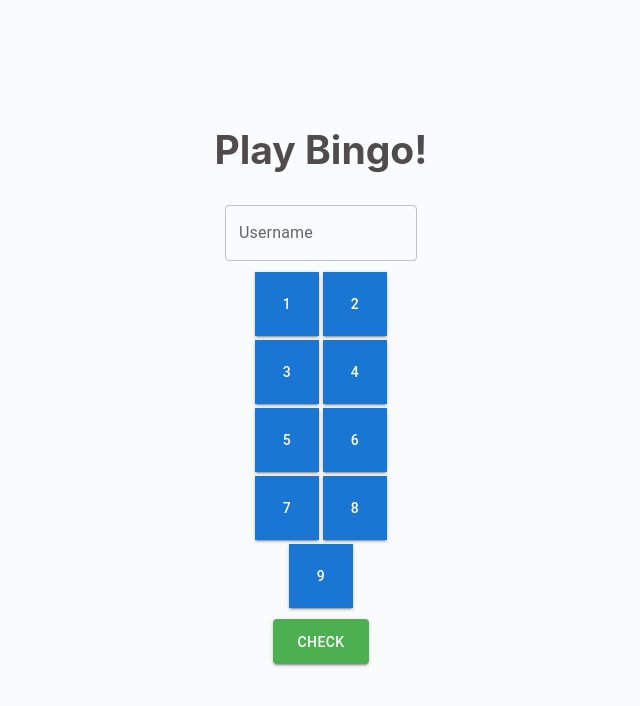
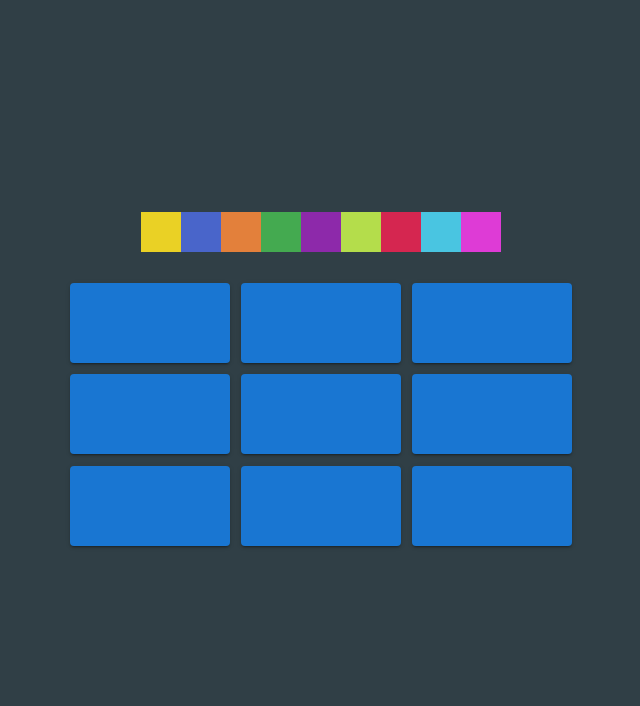
Before and after one commit to 1rkennethr1/Passkey, a React (Create React App) app: page / in a window 1280 px wide. Shown: the top 706 px of the page, without its empty margins (319-959 px from the left). Built offline with nearby package versions, Linux system fonts and the light colour scheme.

Commit message:
Color Changes

```diff
--- a/src/App.css
+++ b/src/App.css
@@ -14,7 +14,7 @@
 }
 
 .App-header {
-  background-color: #fafbfd;
+  background-color: #303f46;
   min-height: 100vh;
   display: flex;
   flex-direction: column;
--- a/src/App.tsx
+++ b/src/App.tsx
@@ -1,13 +1,12 @@
 import './App.css';
-import Bingo from './components/Bingo';
+import ColorSequence from './components/ColorSequence';
 
 
 function App() {
   return (
     <div className="App">
       <header className="App-header">
-      <h2>Play Bingo!</h2>
-      <Bingo></Bingo>
+      <ColorSequence></ColorSequence>
       </header>
     </div>
   );
--- a/src/components/ColorSequence.tsx
+++ b/src/components/ColorSequence.tsx
@@ -1 +1,74 @@
-import { Box, Button, Grid, } from "@mui/material";
+import { Box, Button } from "@mui/material";
+import { useState, useRef } from "react";
+import { isTemplateLiteralTypeNode } from "typescript";
+
+//Functionality
+export default function ColorSequence() {
+    const [btnBgColor, setBtnBgColor] = useState("")
+
+    const buttonClickHandler = (e: React.MouseEvent<HTMLButtonElement>): void => {
+        e.currentTarget.style.backgroundColor = btnBgColor
+        // console.log(e.currentTarget.style.backgroundColor = btnBgColor)
+    }
+
+    const colorClickHandler = (e: React.MouseEvent) => {
+        setBtnBgColor(e.currentTarget.id)
+    }
+
+    const colors = [
+        "#8d29aa",
+        "#de3bd6",
+        "#d52650",
+        "#ead125",
+        "#e3803b",
+        "#4965ca",
+        "#49c5e1",
+        "#b4dd4b",
+        "#44aa50"
+    ];
+
+    for (let i = colors.length - 1; i > 0; i--) {
+        const j = Math.floor(Math.random() * (i + 1));
+        [colors[i], colors[j]] = [colors[j], colors[i]];
+    }
+
+    const ref = useRef(colors)
+
+    return (
+        <div>
+            <div>
+                <Box sx={{
+                    display: "flex",
+                    flexDirection: 'row',
+                    gridTemplateRows: 'repeat(1,1fr)',
+                    justifyContent: "center",
+                }}>{ref.current.map((item, i) => (
+                    <Box sx={{
+                        background: item,
+                        width: "2.5rem",
+                        height: "2.5rem",
+                        borderRadius: "0",
+                    }}></Box>
+                ))}
+                </Box>
+            </div>
+            <br />
+            <Box sx={{
+                display: 'grid',
+                justifyContent: 'center',
+                flexDirection: 'column',
+                gap: '.7rem',
+                gridTemplateColumns: 'repeat(3,0fr)',
+            }}>
+                {Array.from(Array(9)).map((_, index) => (
+                    <Button onClick={buttonClickHandler} variant="contained" size="large" sx={{
+                        width: "10rem",
+                        height: "5rem",
+                    }}></Button>
+                ))}
+                <br />
+            </Box>
+
+        </div>
+    )
+}
```
